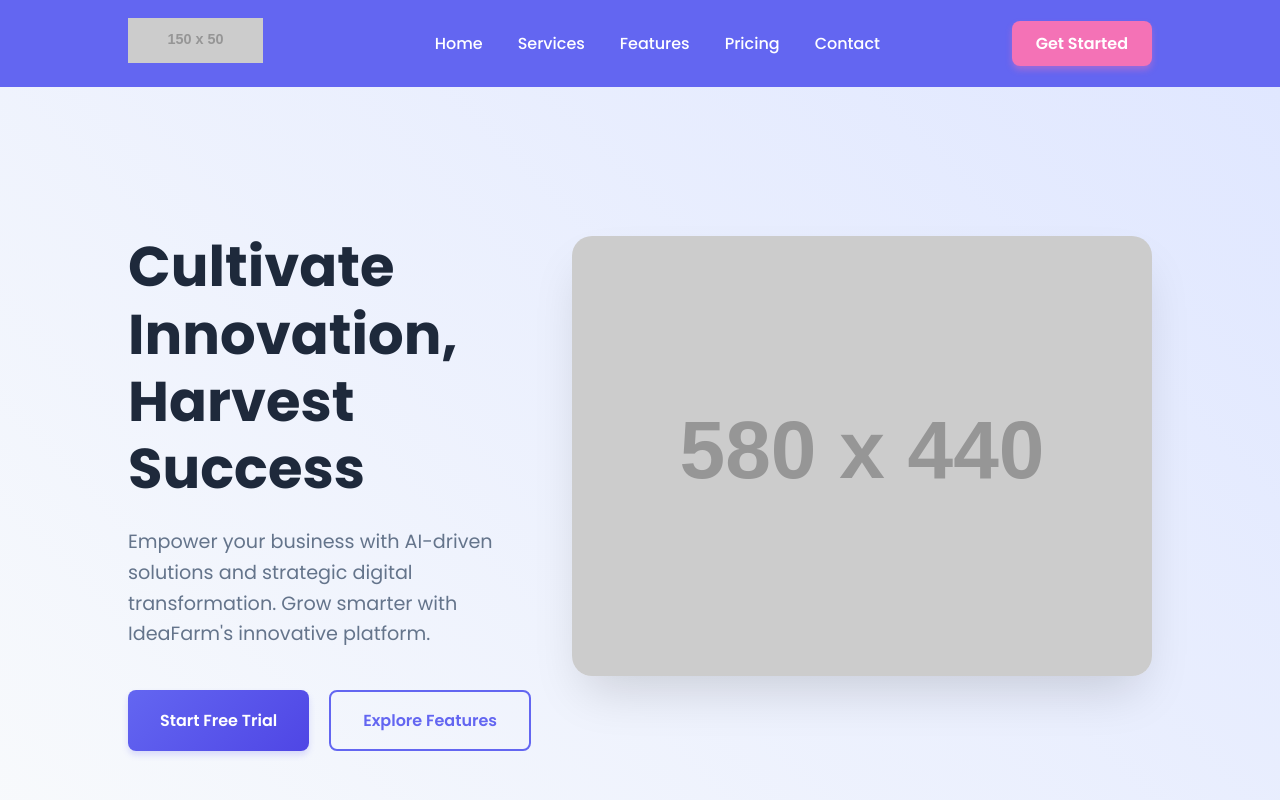
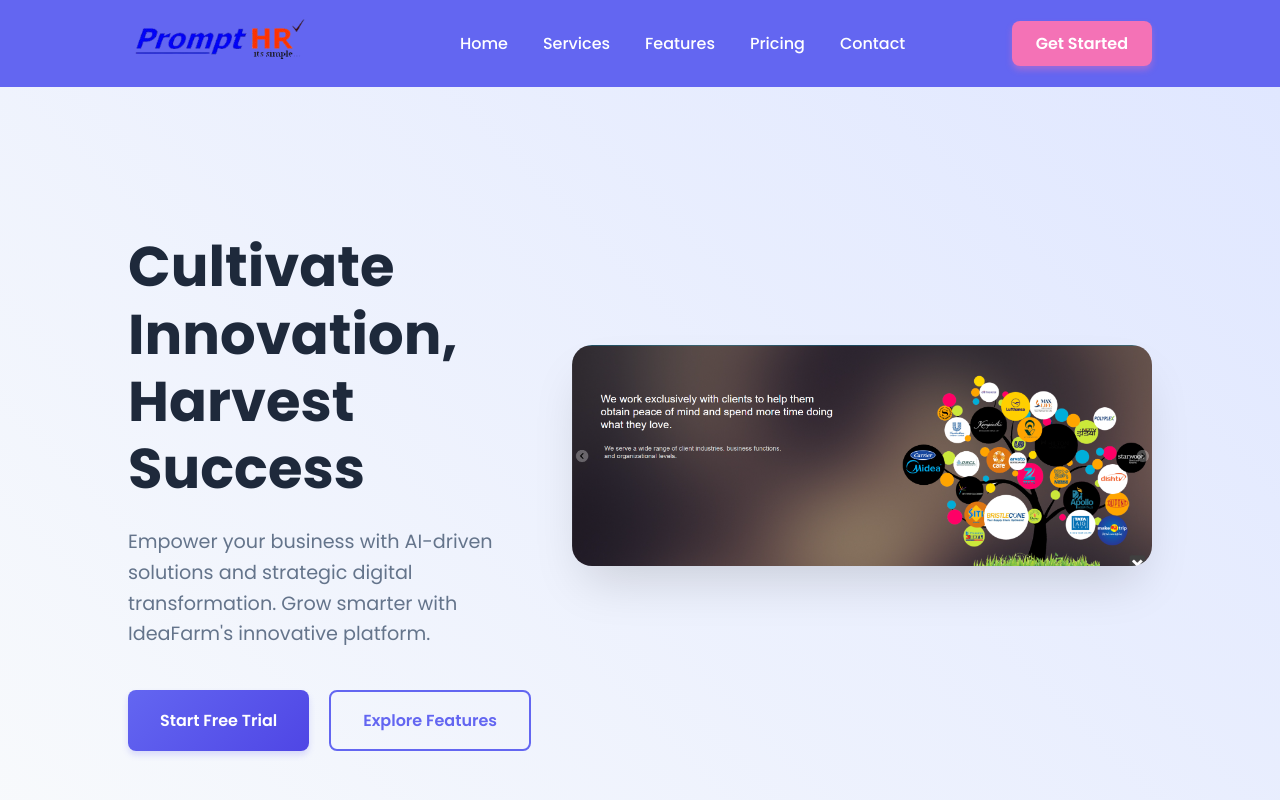
Before and after one commit to Prakash280/Prakash_Ideafarm, a plain HTML site: page index.html in a window 1280 px wide. Shown: the top 800 px of the page. Drawn offline with Linux system fonts and the light colour scheme; placeholder pictures from the web are drawn by us.

Commit message:
Add files via upload

```diff
--- a/index.html
+++ b/index.html
@@ -284,7 +284,7 @@
   <!-- Modified Navigation Bar -->
   <nav class="navbar">
     <div class="logo">
-      <img src="https://via.placeholder.com/150x50?text=IdeaFarm+Logo" alt="IdeaFarm Logo">
+      <img src="Logo.png" alt="IdeaFarm Logo">
     </div>
     <ul class="nav-links">
       <li><a href="#">Home</a></li>
@@ -307,7 +307,7 @@
       </div>
     </div>
     <div class="hero-image">
-      <img src="https://via.placeholder.com/580x440?text=Modern+Dashboard+UI" alt="Business Solutions">
+      <img src="Banner.png" alt="Business Solutions">
     </div>
   </section>
 
```
